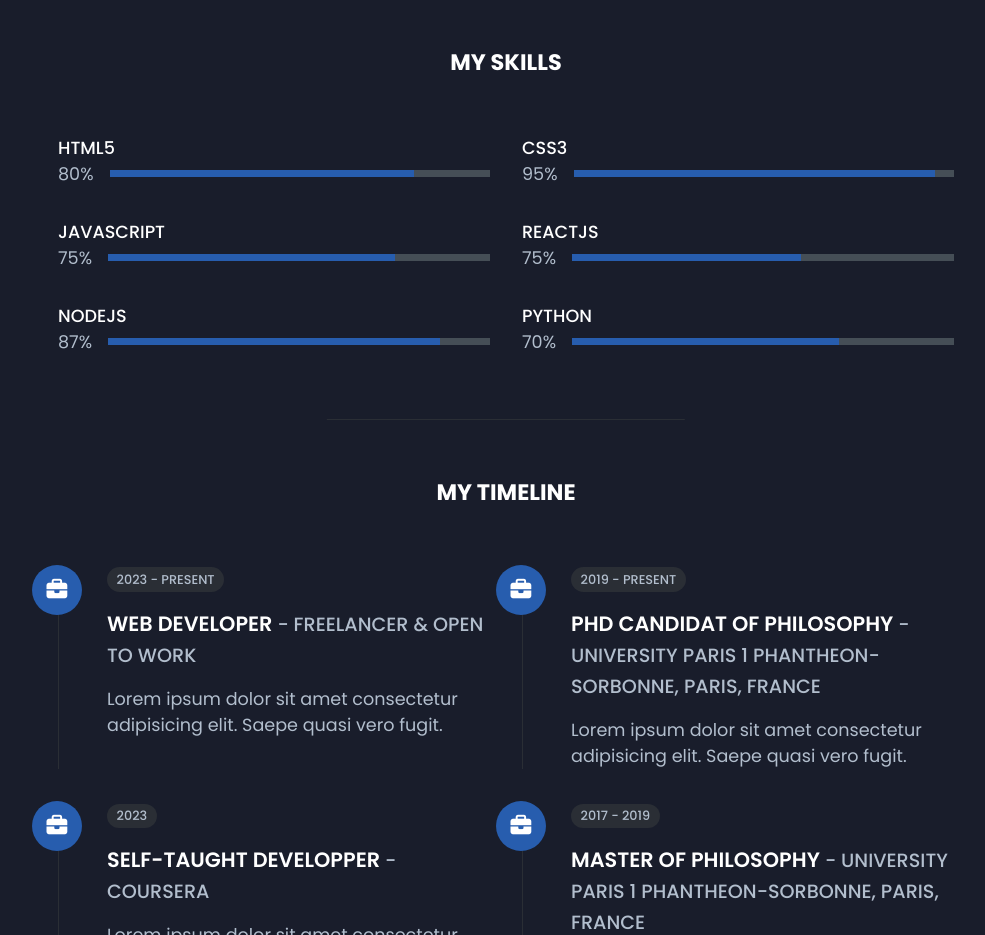
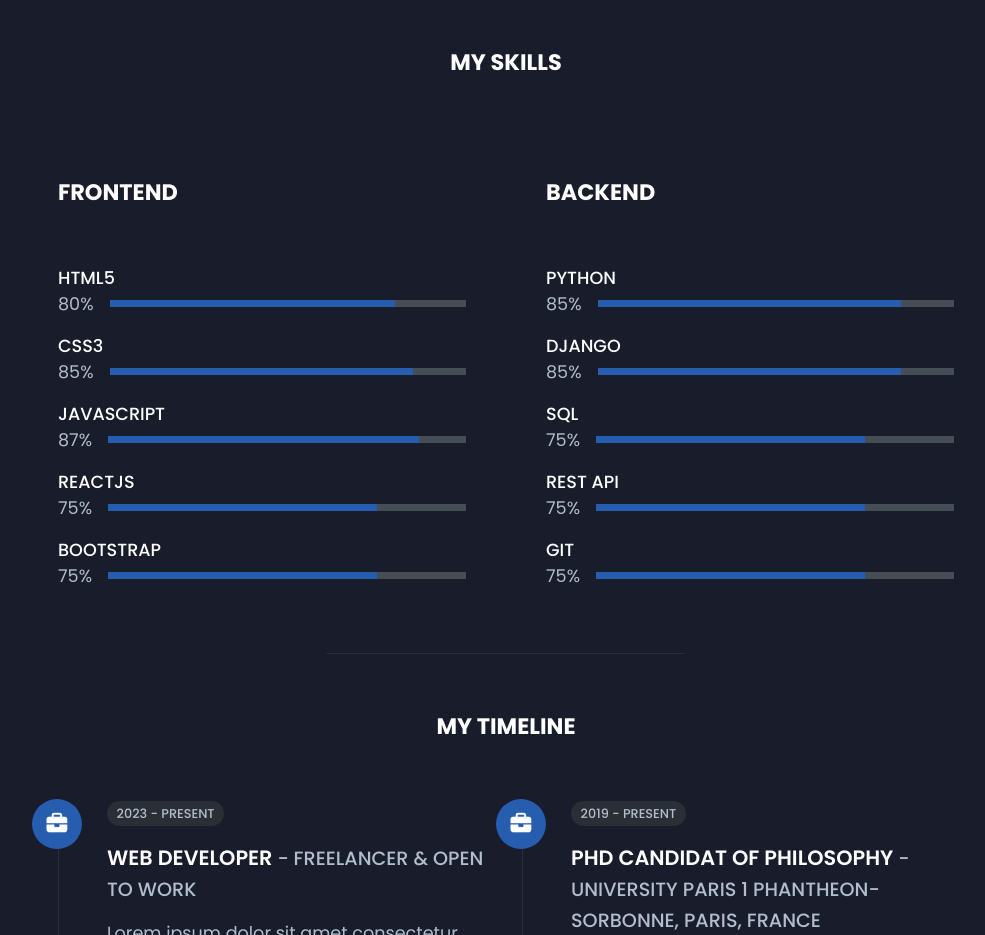
Before and after one commit to putongyong/Portofolio, a React (Vite) app: page /about in a window 1280 px wide. Shown: the part 1160-2095 px from the top of the page, without its empty margins (134-1119 px from the left). Built offline with nearby package versions, Linux system fonts and the light colour scheme.

Commit message:
about updated

```diff
--- a/src/assets/styles/styles.css
+++ b/src/assets/styles/styles.css
@@ -364,7 +364,7 @@ section {
 .about-stats .progress-bars {
   display: grid;
   grid-template-columns: repeat(2, 1fr);
-  grid-gap: 2rem;
+  grid-gap: 1rem 5rem;
 }
 .about-stats .progress-bars .progress-bar {
   display: flex;
@@ -400,20 +400,32 @@ section {
 .about-stats .progress-bars .progress-bar .progress-con .progress .html {
   width: 80%;
 }
+.about-stats .progress-bars .progress-bar .progress-con .progress .python {
+  width: 85%;
+}
 .about-stats .progress-bars .progress-bar .progress-con .progress .css {
-  width: 95%;
+  width: 85%;
+}
+.about-stats .progress-bars .progress-bar .progress-con .progress .django {
+  width: 85%;
 }
 .about-stats .progress-bars .progress-bar .progress-con .progress .js {
+  width: 87%;
+}
+.about-stats .progress-bars .progress-bar .progress-con .progress .sql {
   width: 75%;
 }
 .about-stats .progress-bars .progress-bar .progress-con .progress .react {
-  width: 60%;
+  width: 75%;
 }
-.about-stats .progress-bars .progress-bar .progress-con .progress .node {
-  width: 87%;
+.about-stats .progress-bars .progress-bar .progress-con .progress .api {
+  width: 75%;
 }
-.about-stats .progress-bars .progress-bar .progress-con .progress .python {
-  width: 70%;
+.about-stats .progress-bars .progress-bar .progress-con .progress .boostrap {
+  width: 75%;
+}
+.about-stats .progress-bars .progress-bar .progress-con .progress .git {
+  width: 75%;
 }
 
 .stat-title {
@@ -423,6 +435,7 @@ section {
   padding: 3.5rem 0;
   position: relative;
 }
+
 .stat-title::before {
   content: "";
   position: absolute;
@@ -432,6 +445,14 @@ section {
   height: 1px;
   background-color: var(--color-grey-5);
   transform: translateX(-50%);
+}
+
+.small-title {
+  text-transform: uppercase;
+  font-size: 1.4rem;
+  text-align: left;
+  padding: 2.5rem 0;
+  position: relative;
 }
 
 /*Timeline*/
--- a/src/routes/about.jsx
+++ b/src/routes/about.jsx
@@ -72,6 +72,8 @@ export default function About() {
             <div class="about-stats">
                 <h4 class="stat-title">My Skills</h4>
                 <div class="progress-bars">
+                    <h4 class="small-title">Frontend</h4>
+                    <h4 class="small-title">Backend</h4>
                     <div class="progress-bar">
                         <p class="prog-title">html5</p>
                         <div class="progress-con">
@@ -82,23 +84,51 @@ export default function About() {
                         </div>
                     </div>
                     <div class="progress-bar">
+                        <p class="prog-title">python</p>
+                        <div class="progress-con">
+                            <p class="prog-text">85%</p>
+                            <div class="progress">
+                                <span class="python"></span>
+                            </div>
+                        </div>
+                    </div>
+                    <div class="progress-bar">
                         <p class="prog-title">css3</p>
                         <div class="progress-con">
-                            <p class="prog-text">95%</p>
+                            <p class="prog-text">85%</p>
                             <div class="progress">
                                 <span class="css"></span>
                             </div>
                         </div>
                     </div>
                     <div class="progress-bar">
-                        <p class="prog-title">javascript</p>
+                        <p class="prog-title">Django</p>
                         <div class="progress-con">
-                            <p class="prog-text">75%</p>
+                            <p class="prog-text">85%</p>
+                            <div class="progress">
+                                <span class="django"></span>
+                            </div>
+                        </div>
+                    </div>
+                    <div class="progress-bar">
+                        <p class="prog-title">Javascript</p>
+                        <div class="progress-con">
+                            <p class="prog-text">87%</p>
                             <div class="progress">
                                 <span class="js"></span>
                             </div>
                         </div>
                     </div>
+                    <div class="progress-bar">
+                        <p class="prog-title">SQL</p>
+                        <div class="progress-con">
+                            <p class="prog-text">75%</p>
+                            <div class="progress">
+                                <span class="sql"></span>
+                            </div>
+                        </div>
+                    </div>
+
                     <div class="progress-bar">
                         <p class="prog-title">ReactJS</p>
                         <div class="progress-con">
@@ -109,20 +139,29 @@ export default function About() {
                         </div>
                     </div>
                     <div class="progress-bar">
-                        <p class="prog-title">NodeJS</p>
+                        <p class="prog-title">REST API</p>
                         <div class="progress-con">
-                            <p class="prog-text">87%</p>
+                            <p class="prog-text">75%</p>
                             <div class="progress">
-                                <span class="node"></span>
+                                <span class="api"></span>
                             </div>
                         </div>
                     </div>
                     <div class="progress-bar">
-                        <p class="prog-title">Python</p>
+                        <p class="prog-title">Bootstrap</p>
                         <div class="progress-con">
-                            <p class="prog-text">70%</p>
+                            <p class="prog-text">75%</p>
                             <div class="progress">
-                                <span class="python"></span>
+                                <span class="boostrap"></span>
+                            </div>
+                        </div>
+                    </div>
+                    <div class="progress-bar">
+                        <p class="prog-title">Git</p>
+                        <div class="progress-con">
+                            <p class="prog-text">75%</p>
+                            <div class="progress">
+                                <span class="git"></span>
                             </div>
                         </div>
                     </div>
```
